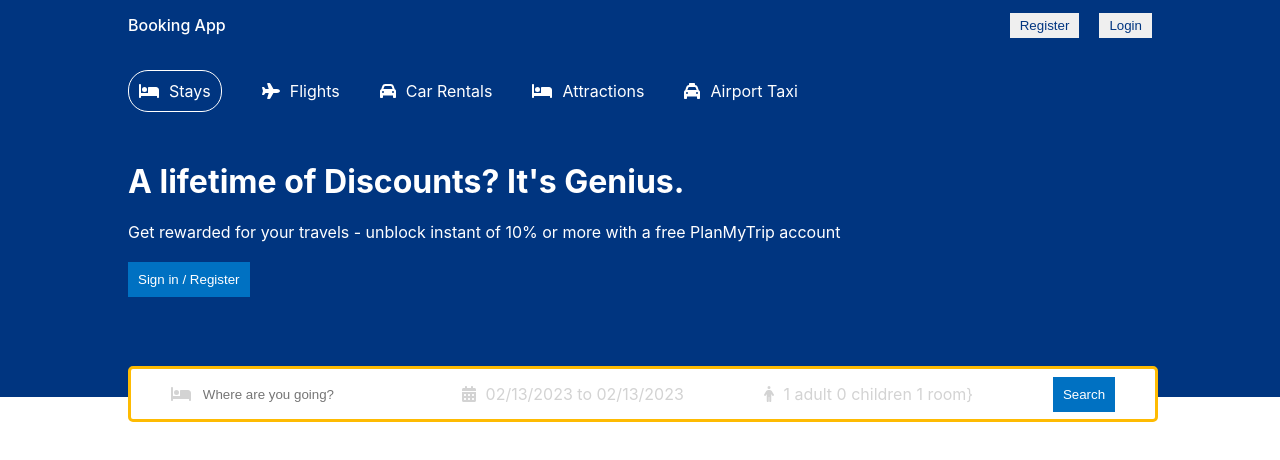
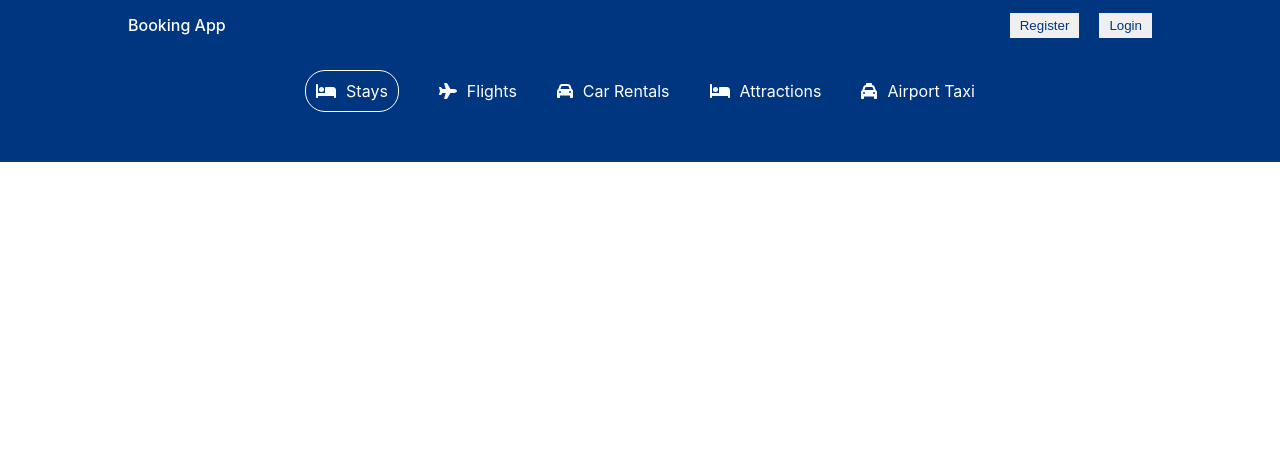
Before and after one commit to raul1258/BookingApp, a React (Create React App) app: page /hotels in a window 1280 px wide. Shown: the top 460 px of the page. Built offline with nearby package versions, Linux system fonts and the light colour scheme.

Commit message:
header completed

```diff
--- a/src/components/header/Header.jsx
+++ b/src/components/header/Header.jsx
@@ -15,7 +15,7 @@ import "react-date-range/dist/styles.css"; // main style file
 import "react-date-range/dist/theme/default.css"; // theme css file
 import { format } from "date-fns";
 
-function Header() {
+function Header({type}) {
   const [openDate, setOpenDate] = useState(false);
   const [date, setDate] = useState([
     {
@@ -43,7 +43,7 @@ function Header() {
 
   return (
     <div className="header">
-      <div className="headerContainer">
+      <div className={type === "list" ? "headerContainerMode " : "headerContainer "}>
         <div className="headerList">
           <div className="headerListItem active">
             <FontAwesomeIcon icon={faBed} />
@@ -66,7 +66,8 @@ function Header() {
             <span>Airport Taxi</span>
           </div>
         </div>
-        <h1 className="headerTitlee">A lifetime of Discounts? It's Genius.</h1>
+        { type !== "list" &&
+          <><h1 className="headerTitlee">A lifetime of Discounts? It's Genius.</h1>
         <p className="headerDesc">
           Get rewarded for your travels - unblock instant of 10% or more with a
           free PlanMyTrip account
@@ -176,7 +177,7 @@ function Header() {
           <div className="headerSearchItem">
             <button className="headerBtn">Search</button>
           </div>
-        </div>
+        </div></>}
       </div>
     </div>
   );
--- a/src/components/header/header.css
+++ b/src/components/header/header.css
@@ -10,6 +10,10 @@
     max-width: 1024px;
     margin: 20px 0px 100px 0px;
 }
+.headerContainerMode{
+    margin: 20px 0px 0px 0px;
+}
+
 .headerList{
     display: flex;
     gap: 40px;
--- a/src/pages/list/List.jsx
+++ b/src/pages/list/List.jsx
@@ -6,7 +6,7 @@ function List() {
   return (
     <div>
       <Navbar/>
-      <Header/>
+      <Header type='list'/>
     </div>
   )
 }
```
